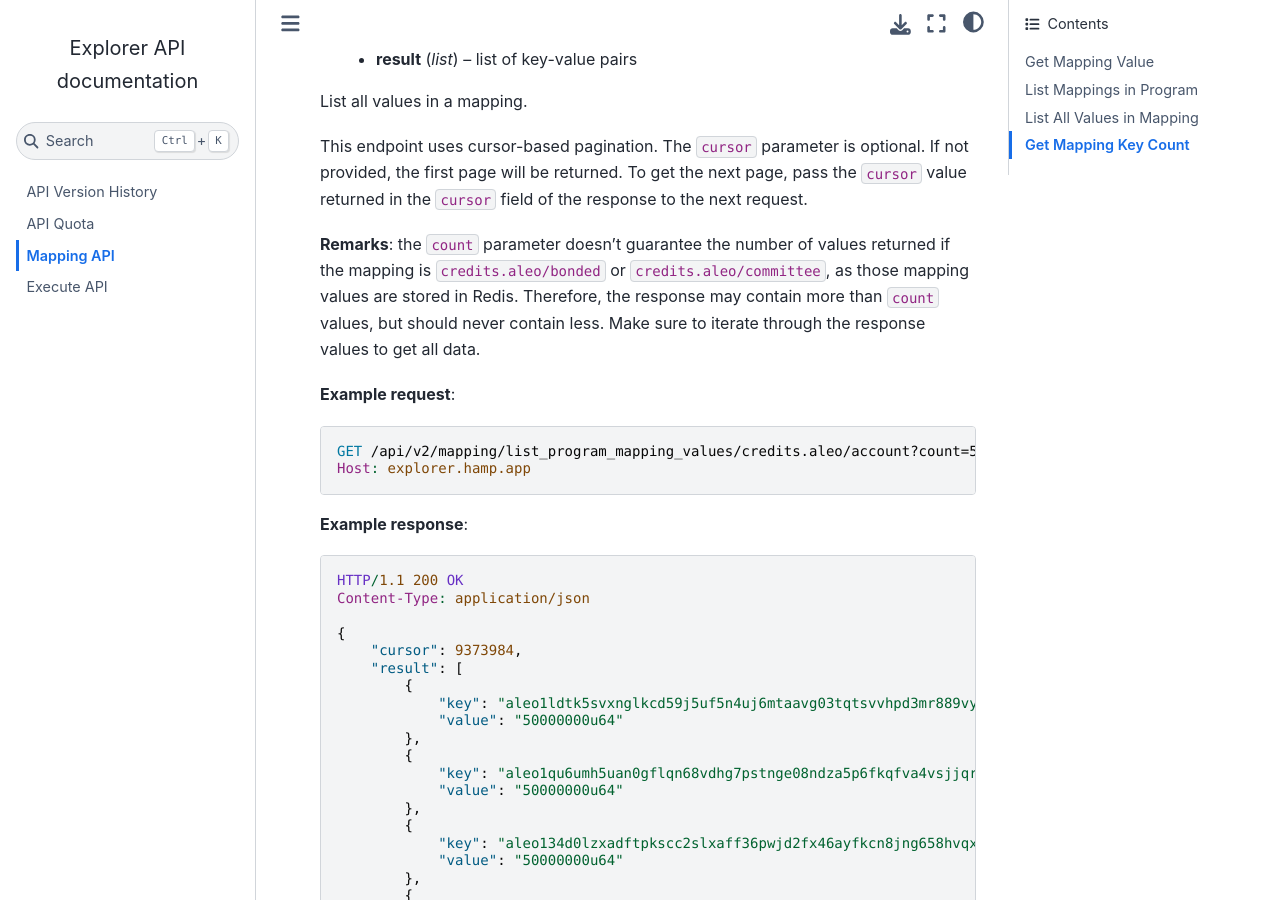
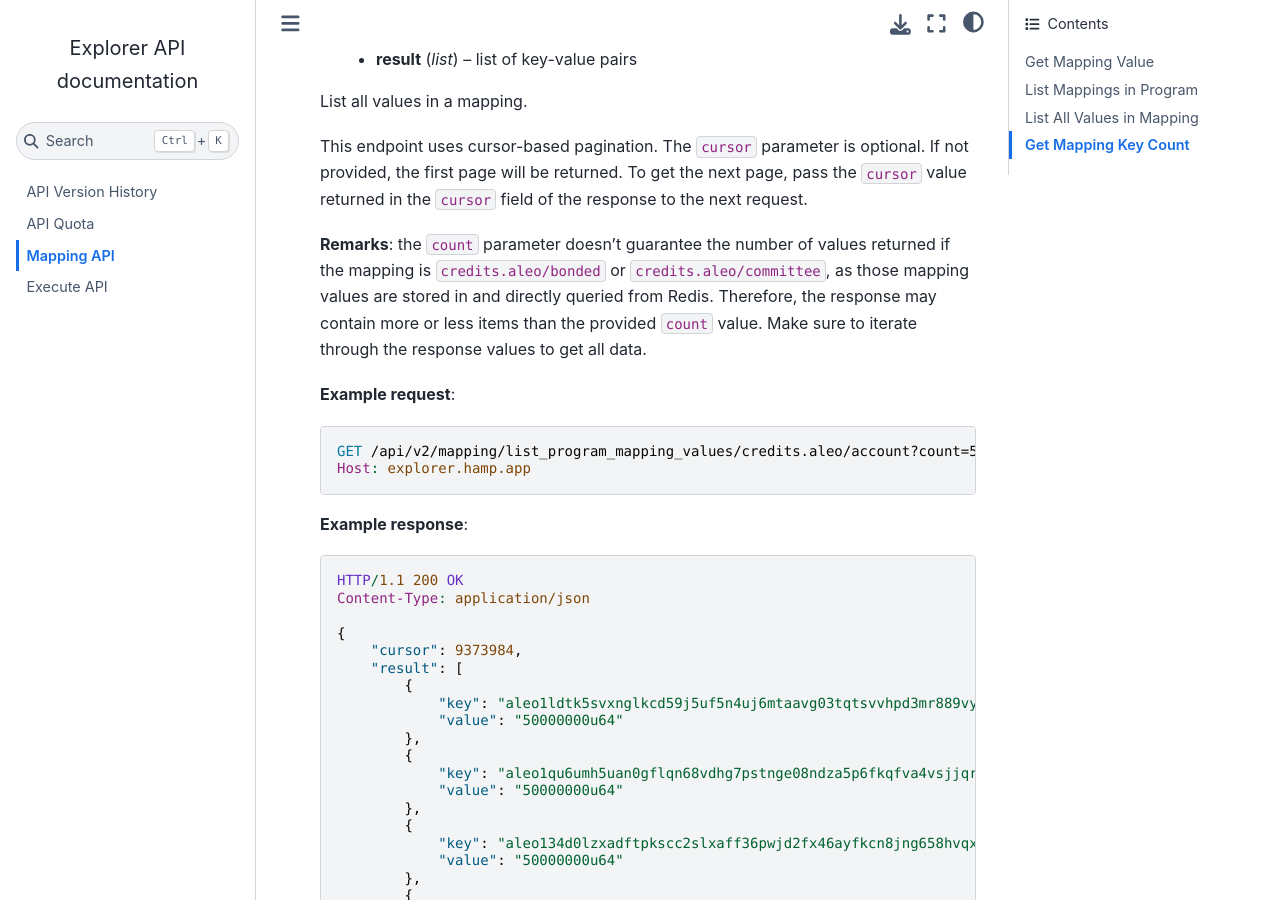
Before and after one commit to HarukaMa/aleo-explorer, a Sphinx documentation site: the page built from api/docs/source/mapping.rst, in a window 1280 px wide and 900 px high, scrolled down 2347 px. Built offline with Sphinx 7.4.7 and the Sphinx Book theme 1.1.4, drawn with Linux system fonts in a browser that asks for light colours.

Commit message:
update mapping doc

```diff
--- a/api/docs/source/mapping.rst
+++ b/api/docs/source/mapping.rst
@@ -103,9 +103,9 @@ List All Values in Mapping
       to the next request.
 
       **Remarks**: the ``count`` parameter doesn't guarantee the number of values returned if the mapping is
-      ``credits.aleo/bonded`` or ``credits.aleo/committee``, as those mapping values are stored in Redis. Therefore,
-      the response may contain more than ``count`` values, but should never contain less. Make sure to iterate through
-      the response values to get all data.
+      ``credits.aleo/bonded`` or ``credits.aleo/committee``, as those mapping values are stored in and directly queried
+      from Redis. Therefore, the response may contain more or less items than the provided ``count`` value. Make sure to
+      iterate through the response values to get all data.
 
       **Example request**:
 
```
